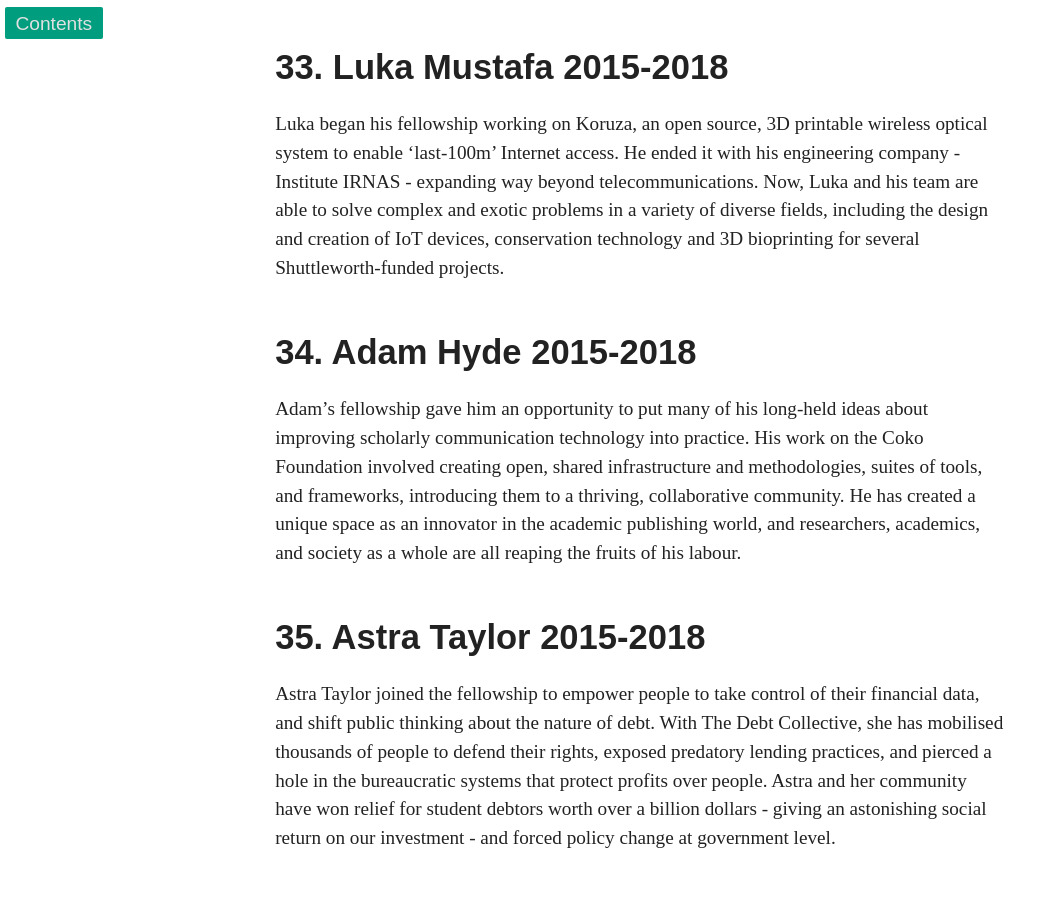
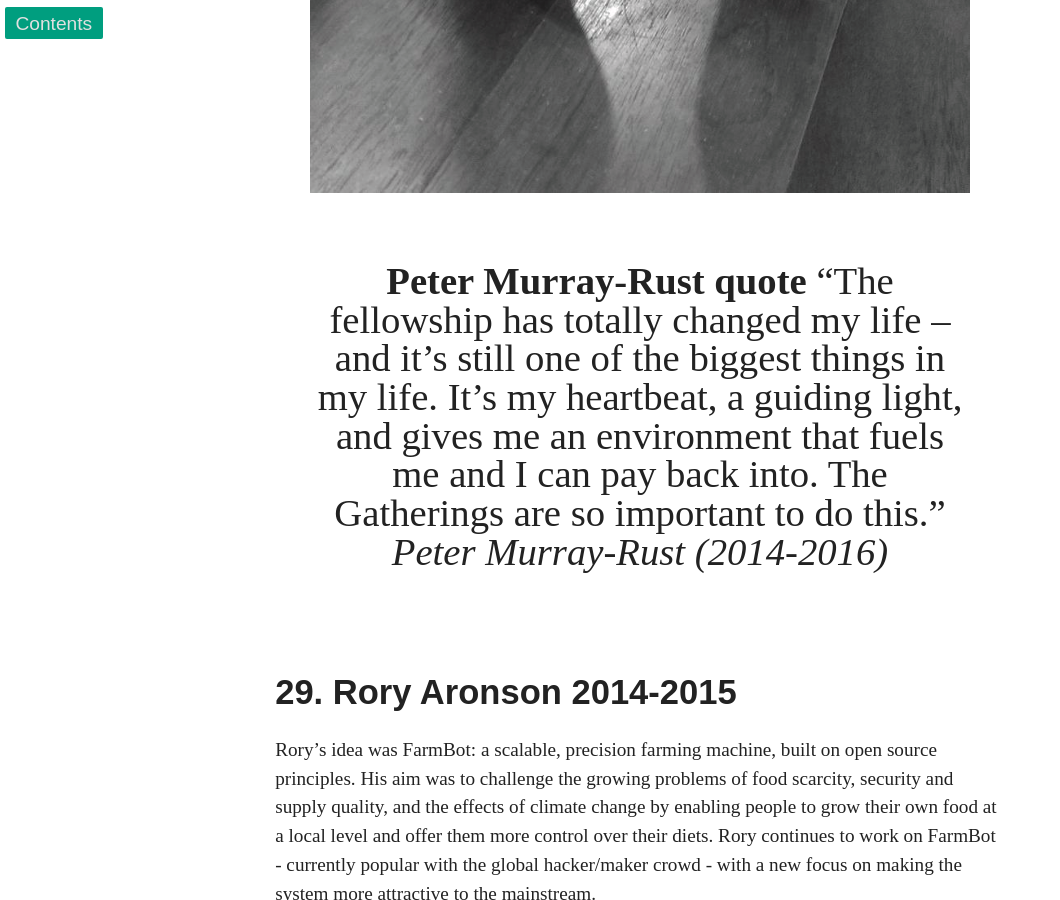
Before and after one commit to ShuttleworthFoundation/shuttleworth-foundation-shades-of-green, a Jekyll site: the page built from book/text/06-19.md, in a window 1280 px wide and 900 px high, scrolled down 10245 px. Shown: the whole window, without its empty margins (0-1060 px from the left). Built offline with Jekyll 4.4.1, drawn with Linux system fonts in a browser that asks for light colours; some of the changed text lies outside the part shown.

Commit message:
Insert pullquotes in place

```diff
--- a/book/text/06-19.md
+++ b/book/text/06-19.md
@@ -63,6 +63,15 @@ As the second Fellow in our first intake of the new, international model, Rufus
 
 Gavin’s Live SA project trained young South Africans as content creators and published influential content to an underserved sector of the community where resources are scarce and unemployment is rife. Gavin immersed himself into the lives and social challenges of young South Africans, and built up a credible, highly engaged youth audience. Live SA has now grown into Digify Africa, a social enterprise furnishing over 85,000 young people in ten different countries with training in digital marketing skills, helping many find permanent employment.
 
+{% include figure
+   images='gavin.jpg'
+   reference='Gavin Weale quote'
+   caption='“There is no other funding community that I have stayed in touch with – by any comparison. The Gatherings are such an important space to refresh myself professionally.”'
+   description='“There is no other funding community that I have stayed in touch with – by any comparison. The Gatherings are such an important space to refresh myself professionally.”'
+   source='Gavin Weale (2011-2014)'
+   class='pullquote'
+%}
+
 ## 13. Kabir Bavikatte 2011-2012
 
 All over the world there are communities of indigenous people whose ecosystems are threatened by global corporations and government expropriation. Kabir founded Natural Justice to help. His fellowship involved developing biocultural community protocols and reinforcing ideas of stewardship rights, shared governance, and management over collectively held resources. He is now the executive director of the Christensen Fund, advocating for protection and access to knowledge at the intersection between people, place, culture and ecology.
@@ -126,6 +135,15 @@ Johnny’s Open Oil project focussed on bringing openness to the extractives ind
 ## 28. Peter Murray-Rust 2014-2016
 
 Society depends on scientific research to make progress. But when studies are locked behind expensive paywalls, only publishers and their shareholders benefit. Peter’s fellowship focussed on the development of Content Mine, a platform and set of tools trying to liberate facts from scholarly articles and contextualise information to help researchers make sense of what they find. Despite huge preventative pressure from publishers, Peter continues to fight for his idea that ‘the right to read is the right to mine’, and remains a committed and engaged fellow.
+
+{% include figure
+   images='pmr.jpg'
+   reference='Peter Murray-Rust quote'
+   caption='“The fellowship has totally changed my life – and it’s still one of the biggest things in my life. It’s my heartbeat, a guiding light, and gives me an environment that fuels me and I can pay back into. The Gatherings are so important to do this.”'
+   description='“The fellowship has totally changed my life – and it’s still one of the biggest things in my life. It’s my heartbeat, a guiding light, and gives me an environment that fuels me and I can pay back into. The Gatherings are so important to do this.”'
+   source='Peter Murray-Rust (2014-2016)'
+   class='pullquote'
+%}
 
 ## 29. Rory Aronson 2014-2015
 
```
Also changed, not shown: book/text/01-02.md (+9 -0 lines), book/text/02-07.md (+10 -0 lines), book/text/04-16.md (+9 -0 lines).
